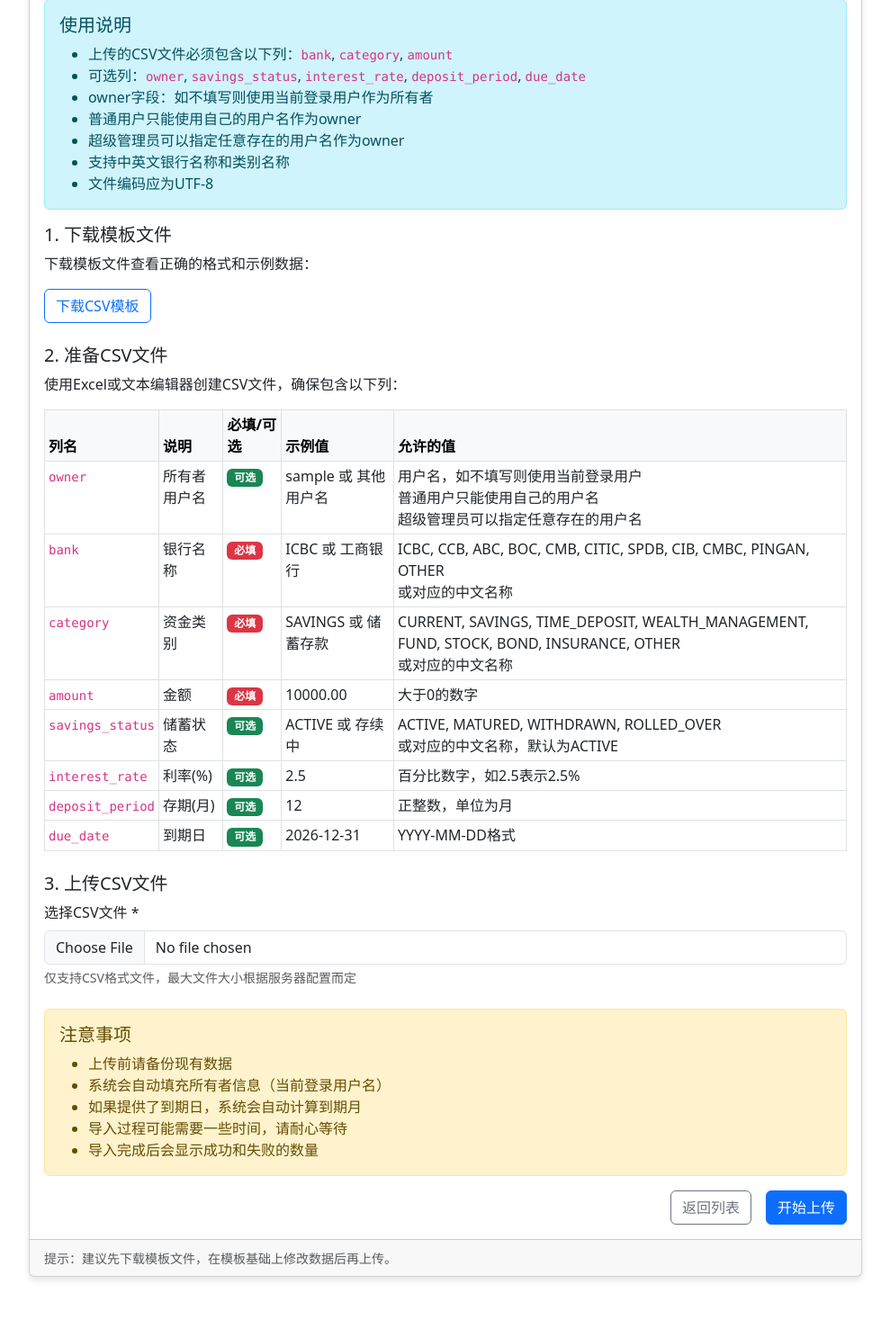
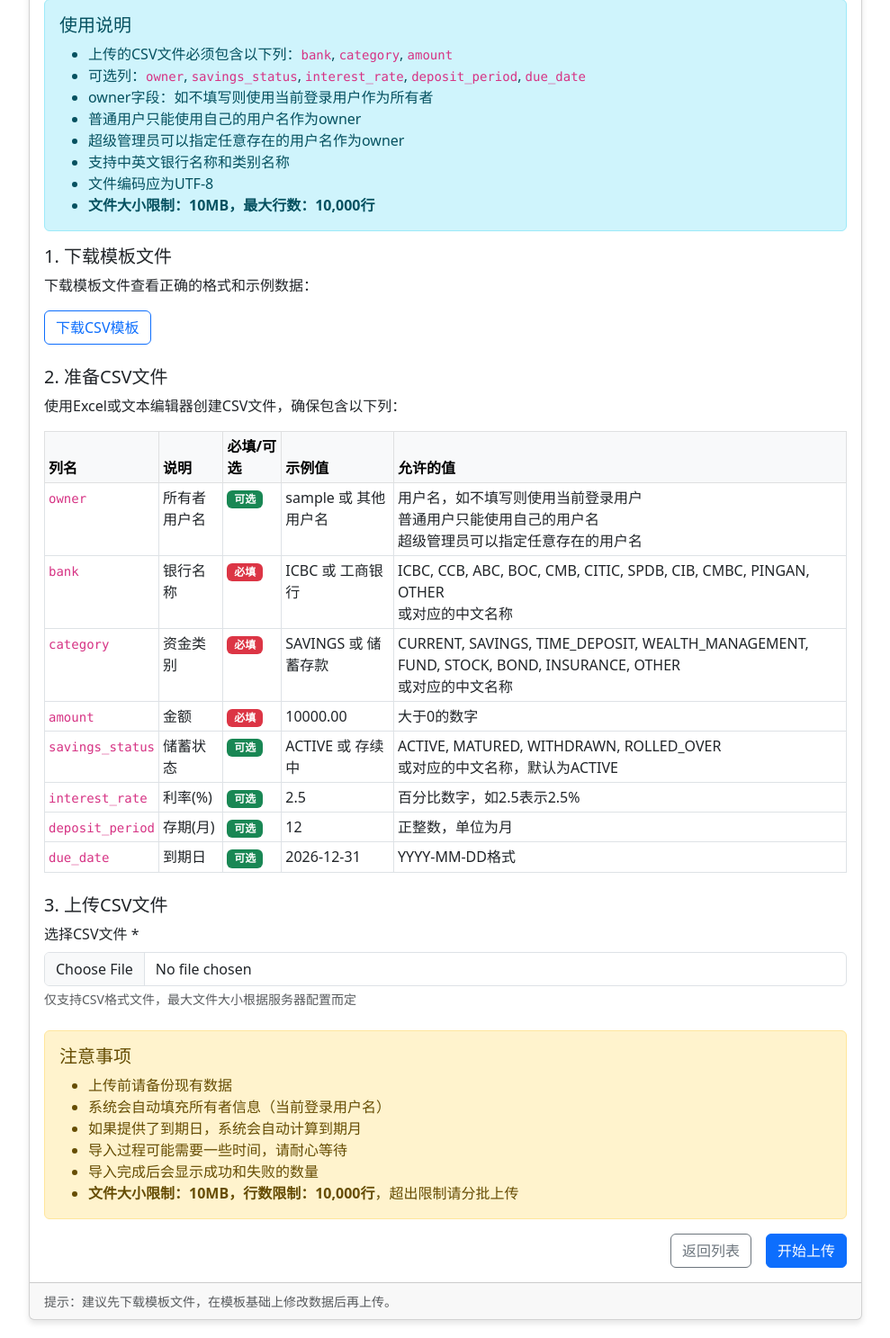
Before and after one commit to longfengpili/money_journey, a Django app: page /funds/upload-csv/ in a window 1280 px wide. Shown: the part 144-1631 px from the top of the page at 90% size, without its empty margins (145-1134 px from the left). Before the commit the page ends 1567 px from the top, so only its background shows below. Run offline with Django 5.2, Linux system fonts and the light colour scheme; the visitor is signed in with stand-in values (Sample User, id 1).

Commit message:
[优化]上传限制

```diff
--- a/funds/templates/funds/upload_csv.html
+++ b/funds/templates/funds/upload_csv.html
@@ -30,6 +30,7 @@
                         <li>超级管理员可以指定任意存在的用户名作为owner</li>
                         <li>支持中英文银行名称和类别名称</li>
                         <li>文件编码应为UTF-8</li>
+                        <li><strong>文件大小限制：10MB，最大行数：10,000行</strong></li>
                     </ul>
                 </div>
 
@@ -136,6 +137,7 @@
                             <li>如果提供了到期日，系统会自动计算到期月</li>
                             <li>导入过程可能需要一些时间，请耐心等待</li>
                             <li>导入完成后会显示成功和失败的数量</li>
+                            <li><strong>文件大小限制：10MB，行数限制：10,000行</strong>，超出限制请分批上传</li>
                         </ul>
                     </div>
 
--- a/funds/views.py
+++ b/funds/views.py
@@ -255,6 +255,10 @@ def upload_csv(request):
             messages.error(request, '您的账户尚未被管理员批准，无法上传数据')
             return redirect('index')
 
+    # 上传限制常量
+    MAX_ROWS = 10000  # 最大行数限制
+    BATCH_SIZE = 100  # 批量处理大小
+
     if request.method == 'POST' and request.FILES.get('csv_file'):
         csv_file = request.FILES['csv_file']
 
@@ -264,167 +268,217 @@ def upload_csv(request):
             return redirect('upload_csv')
 
         try:
-            # 读取CSV文件
-            data_set = csv_file.read().decode('utf-8-sig')  # 处理BOM
-            io_string = io.StringIO(data_set)
+            # 检查文件大小（限制为10MB）
+            max_file_size = 10 * 1024 * 1024  # 10MB
+            if csv_file.size > max_file_size:
+                messages.error(request, f'文件过大（{csv_file.size // (1024*1024)}MB），请压缩文件或减少数据量，最大支持10MB')
+                return redirect('upload_csv')
 
-            # 读取CSV数据
-            reader = csv.DictReader(io_string)
+            # 迭代读取CSV文件，避免内存溢出
+            success_count = 0
+            error_count = 0
+            errors = []
+            records_to_save = []  # 用于批量保存的临时列表
+
+            # 使用迭代器逐行读取CSV
+            try:
+                # 处理可能的BOM字符
+                csv_content = csv_file.read().decode('utf-8-sig')
+                io_string = io.StringIO(csv_content)
+                reader = csv.DictReader(io_string)
+            except UnicodeDecodeError:
+                messages.error(request, '文件编码错误，请使用UTF-8编码的CSV文件')
+                return redirect('upload_csv')
 
             # 检查CSV列名
             required_fields = ['bank', 'category', 'amount']
+            reader_fieldnames = reader.fieldnames or []
+            missing_fields = [field for field in required_fields if field not in reader_fieldnames]
 
-            success_count = 0
-            error_count = 0
-            errors = []
+            if missing_fields:
+                messages.error(request, f'CSV文件缺少必要列：{", ".join(missing_fields)}')
+                return redirect('upload_csv')
 
-            for i, row in enumerate(reader, start=2):  # 从第2行开始（跳过标题）
-                try:
-                    # 验证必填字段
-                    for field in required_fields:
-                        if not row.get(field):
-                            errors.append(f'第{i}行: {field}字段不能为空')
+            # 导入Django事务模块
+            from django.db import transaction
+
+            # 使用事务处理批量导入
+            with transaction.atomic():
+                for i, row in enumerate(reader, start=2):  # 从第2行开始（跳过标题）
+                    # 行数限制检查
+                    if i - 1 > MAX_ROWS:  # i从2开始，所以i-1是实际行数
+                        messages.error(request, f'文件行数超过限制（最大{MAX_ROWS}行），请分批上传或减少数据量')
+                        raise ValueError(f'文件行数超过限制（最大{MAX_ROWS}行）')
+
+                    try:
+                        # 验证必填字段
+                        for field in required_fields:
+                            if not row.get(field):
+                                errors.append(f'第{i}行: {field}字段不能为空')
+                                error_count += 1
+                                raise ValueError(f'第{i}行: {field}字段不能为空')
+
+                        # 处理银行字段
+                        bank = row['bank'].strip().upper()
+                        bank_values = [key for key, _ in FundRecord.BANK_CHOICES]
+
+                        if bank not in bank_values:
+                            # 尝试通过中文名称匹配
+                            bank_mapping = {v: k for k, v in FundRecord.BANK_CHOICES}
+                            if row['bank'].strip() in bank_mapping:
+                                bank = bank_mapping[row['bank'].strip()]
+                            else:
+                                errors.append(f'第{i}行: 银行"{row["bank"]}"无效，请使用有效的银行名称')
+                                error_count += 1
+                                raise ValueError(f'第{i}行: 银行"{row["bank"]}"无效')
+
+                        # 处理类别字段
+                        category = row['category'].strip().upper()
+                        category_values = [key for key, _ in FundRecord.CATEGORY_CHOICES]
+
+                        if category not in category_values:
+                            # 尝试通过中文名称匹配
+                            category_mapping = {v: k for k, v in FundRecord.CATEGORY_CHOICES}
+                            if row['category'].strip() in category_mapping:
+                                category = category_mapping[row['category'].strip()]
+                            else:
+                                errors.append(f'第{i}行: 类别"{row["category"]}"无效，请使用有效的类别名称')
+                                error_count += 1
+                                raise ValueError(f'第{i}行: 类别"{row["category"]}"无效')
+
+                        # 处理储蓄状态
+                        savings_status = row.get('savings_status', 'ACTIVE').strip().upper()
+                        if savings_status:
+                            status_values = [key for key, _ in FundRecord.SAVINGS_STATUS_CHOICES]
+                            if savings_status not in status_values:
+                                # 尝试通过中文名称匹配
+                                status_mapping = {v: k for k, v in FundRecord.SAVINGS_STATUS_CHOICES}
+                                if row.get('savings_status', '').strip() in status_mapping:
+                                    savings_status = status_mapping[row['savings_status'].strip()]
+                                else:
+                                    savings_status = 'ACTIVE'  # 默认值
+
+                        # 处理金额
+                        try:
+                            amount = float(row['amount'])
+                            if amount <= 0:
+                                errors.append(f'第{i}行: 金额必须大于0')
+                                error_count += 1
+                                raise ValueError(f'第{i}行: 金额必须大于0')
+                        except ValueError:
+                            errors.append(f'第{i}行: 金额"{row["amount"]}"格式错误')
                             error_count += 1
-                            continue
+                            raise ValueError(f'第{i}行: 金额格式错误')
 
-                    # 处理银行字段
-                    bank = row['bank'].strip().upper()
-                    bank_values = [key for key, _ in FundRecord.BANK_CHOICES]
+                        # 处理利率
+                        interest_rate = None
+                        if row.get('interest_rate'):
+                            try:
+                                interest_rate = float(row['interest_rate'])
+                            except ValueError:
+                                errors.append(f'第{i}行: 利率"{row["interest_rate"]}"格式错误')
+                                error_count += 1
+                                raise ValueError(f'第{i}行: 利率格式错误')
 
-                    if bank not in bank_values:
-                        # 尝试通过中文名称匹配
-                        bank_mapping = {v: k for k, v in FundRecord.BANK_CHOICES}
-                        if row['bank'].strip() in bank_mapping:
-                            bank = bank_mapping[row['bank'].strip()]
-                        else:
-                            errors.append(f'第{i}行: 银行"{row["bank"]}"无效，请使用有效的银行名称')
-                            error_count += 1
-                            continue
+                        # 处理存期
+                        deposit_period = None
+                        if row.get('deposit_period'):
+                            try:
+                                deposit_period = int(row['deposit_period'])
+                            except ValueError:
+                                errors.append(f'第{i}行: 存期"{row["deposit_period"]}"格式错误')
+                                error_count += 1
+                                raise ValueError(f'第{i}行: 存期格式错误')
 
-                    # 处理类别字段
-                    category = row['category'].strip().upper()
-                    category_values = [key for key, _ in FundRecord.CATEGORY_CHOICES]
+                        # 处理到期日
+                        due_date = None
+                        if row.get('due_date'):
+                            try:
+                                # 尝试多种日期格式
+                                for fmt in ('%Y-%m-%d', '%Y/%m/%d', '%Y%m%d'):
+                                    try:
+                                        due_date = datetime.strptime(row['due_date'], fmt).date()
+                                        break
+                                    except ValueError:
+                                        continue
+                                if not due_date:
+                                    errors.append(f'第{i}行: 到期日"{row["due_date"]}"格式错误，请使用YYYY-MM-DD格式')
+                                    error_count += 1
+                                    raise ValueError(f'第{i}行: 到期日格式错误')
+                            except Exception:
+                                errors.append(f'第{i}行: 到期日"{row["due_date"]}"格式错误')
+                                error_count += 1
+                                raise ValueError(f'第{i}行: 到期日格式错误')
 
-                    if category not in category_values:
-                        # 尝试通过中文名称匹配
-                        category_mapping = {v: k for k, v in FundRecord.CATEGORY_CHOICES}
-                        if row['category'].strip() in category_mapping:
-                            category = category_mapping[row['category'].strip()]
-                        else:
-                            errors.append(f'第{i}行: 类别"{row["category"]}"无效，请使用有效的类别名称')
-                            error_count += 1
-                            continue
+                        # 处理所有者字段
+                        owner_username = None
+                        user_obj = request.user
 
-                    # 处理储蓄状态
-                    savings_status = row.get('savings_status', 'ACTIVE').strip().upper()
-                    if savings_status:
-                        status_values = [key for key, _ in FundRecord.SAVINGS_STATUS_CHOICES]
-                        if savings_status not in status_values:
-                            # 尝试通过中文名称匹配
-                            status_mapping = {v: k for k, v in FundRecord.SAVINGS_STATUS_CHOICES}
-                            if row.get('savings_status', '').strip() in status_mapping:
-                                savings_status = status_mapping[row['savings_status'].strip()]
-                            else:
-                                savings_status = 'ACTIVE'  # 默认值
+                        if row.get('owner'):
+                            owner_username = row['owner'].strip()
+                            if owner_username:
+                                # 检查用户权限
+                                if request.user.is_superuser:
+                                    # 超级管理员可以指定任意用户
+                                    try:
+                                        user_obj = User.objects.get(username=owner_username)
+                                    except User.DoesNotExist:
+                                        errors.append(f'第{i}行: 所有者"{owner_username}"不存在')
+                                        error_count += 1
+                                        raise ValueError(f'第{i}行: 所有者不存在')
+                                else:
+                                    # 普通用户只能指定自己
+                                    if owner_username != request.user.username:
+                                        errors.append(f'第{i}行: 您只能指定自己作为所有者，当前登录用户为"{request.user.username}"')
+                                        error_count += 1
+                                        raise ValueError(f'第{i}行: 所有者权限错误')
+                                    else:
+                                        user_obj = request.user
 
-                    # 处理金额
-                    try:
-                        amount = float(row['amount'])
-                        if amount <= 0:
-                            errors.append(f'第{i}行: 金额必须大于0')
-                            error_count += 1
-                            continue
-                    except ValueError:
-                        errors.append(f'第{i}行: 金额"{row["amount"]}"格式错误')
+                        # 确定最终的所有者用户名
+                        final_owner = owner_username if owner_username else request.user.username
+
+                        # 计算到期月（如果提供了到期日）
+                        due_month = None
+                        if due_date:
+                            due_month = due_date.strftime('%Y-%m')
+
+                        # 创建记录对象
+                        record = FundRecord(
+                            user=user_obj,
+                            bank=bank,
+                            owner=final_owner,
+                            category=category,
+                            savings_status=savings_status,
+                            amount=amount,
+                            interest_rate=interest_rate,
+                            deposit_period=deposit_period,
+                            due_date=due_date,
+                            due_month=due_month,
+                        )
+
+                        # 添加到批量保存列表
+                        records_to_save.append(record)
+
+                        # 批量保存，每BATCH_SIZE条提交一次
+                        if len(records_to_save) >= BATCH_SIZE:
+                            FundRecord.objects.bulk_create(records_to_save)
+                            success_count += len(records_to_save)
+                            records_to_save = []
+
+                    except ValueError as e:
+                        # 这是预期的验证错误，已经添加到errors列表
+                        # 继续处理下一行
+                        continue
+                    except Exception as e:
+                        # 捕获其他异常
+                        errors.append(f'第{i}行: {str(e)}')
                         error_count += 1
-                        continue
 
-                    # 处理利率
-                    interest_rate = None
-                    if row.get('interest_rate'):
-                        try:
-                            interest_rate = float(row['interest_rate'])
-                        except ValueError:
-                            errors.append(f'第{i}行: 利率"{row["interest_rate"]}"格式错误')
-                            error_count += 1
-                            continue
-
-                    # 处理存期
-                    deposit_period = None
-                    if row.get('deposit_period'):
-                        try:
-                            deposit_period = int(row['deposit_period'])
-                        except ValueError:
-                            errors.append(f'第{i}行: 存期"{row["deposit_period"]}"格式错误')
-                            error_count += 1
-                            continue
-
-                    # 处理到期日
-                    due_date = None
-                    if row.get('due_date'):
-                        try:
-                            # 尝试多种日期格式
-                            for fmt in ('%Y-%m-%d', '%Y/%m/%d', '%Y%m%d'):
-                                try:
-                                    due_date = datetime.strptime(row['due_date'], fmt).date()
-                                    break
-                                except ValueError:
-                                    continue
-                            if not due_date:
-                                errors.append(f'第{i}行: 到期日"{row["due_date"]}"格式错误，请使用YYYY-MM-DD格式')
-                                error_count += 1
-                                continue
-                        except Exception:
-                            errors.append(f'第{i}行: 到期日"{row["due_date"]}"格式错误')
-                            error_count += 1
-                            continue
-
-                    # 处理所有者字段
-                    owner_username = None
-                    user_obj = request.user
-
-                    if row.get('owner'):
-                        owner_username = row['owner'].strip()
-                        if owner_username:
-                            # 检查用户权限
-                            if request.user.is_superuser:
-                                # 超级管理员可以指定任意用户
-                                try:
-                                    user_obj = User.objects.get(username=owner_username)
-                                except User.DoesNotExist:
-                                    errors.append(f'第{i}行: 所有者"{owner_username}"不存在')
-                                    error_count += 1
-                                    continue
-                            else:
-                                # 普通用户只能指定自己
-                                if owner_username != request.user.username:
-                                    errors.append(f'第{i}行: 您只能指定自己作为所有者，当前登录用户为"{request.user.username}"')
-                                    error_count += 1
-                                    continue
-                                else:
-                                    user_obj = request.user
-
-                    # 确定最终的所有者用户名
-                    final_owner = owner_username if owner_username else request.user.username
-
-                    # 创建记录
-                    record = FundRecord(
-                        user=user_obj,
-                        bank=bank,
-                        owner=final_owner,
-                        category=category,
-                        savings_status=savings_status,
-                        amount=amount,
-                        interest_rate=interest_rate,
-                        deposit_period=deposit_period,
-                        due_date=due_date,
-                    )
-                    record.save()
-                    success_count += 1
-
-                except Exception as e:
-                    errors.append(f'第{i}行: {str(e)}')
-                    error_count += 1
+                # 保存剩余未提交的记录
+                if records_to_save:
+                    FundRecord.objects.bulk_create(records_to_save)
+                    success_count += len(records_to_save)
 
             # 显示结果
             if success_count > 0:
```
